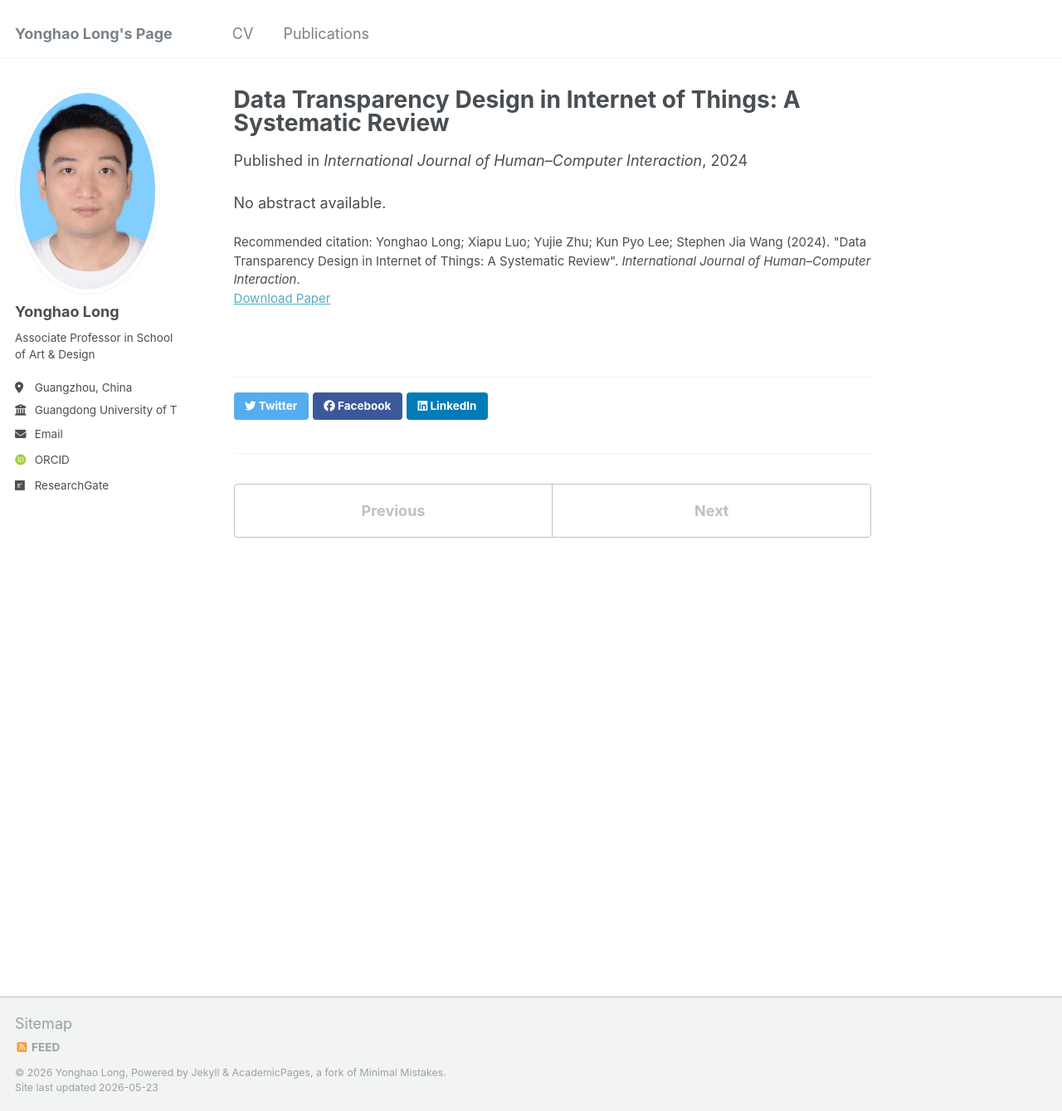
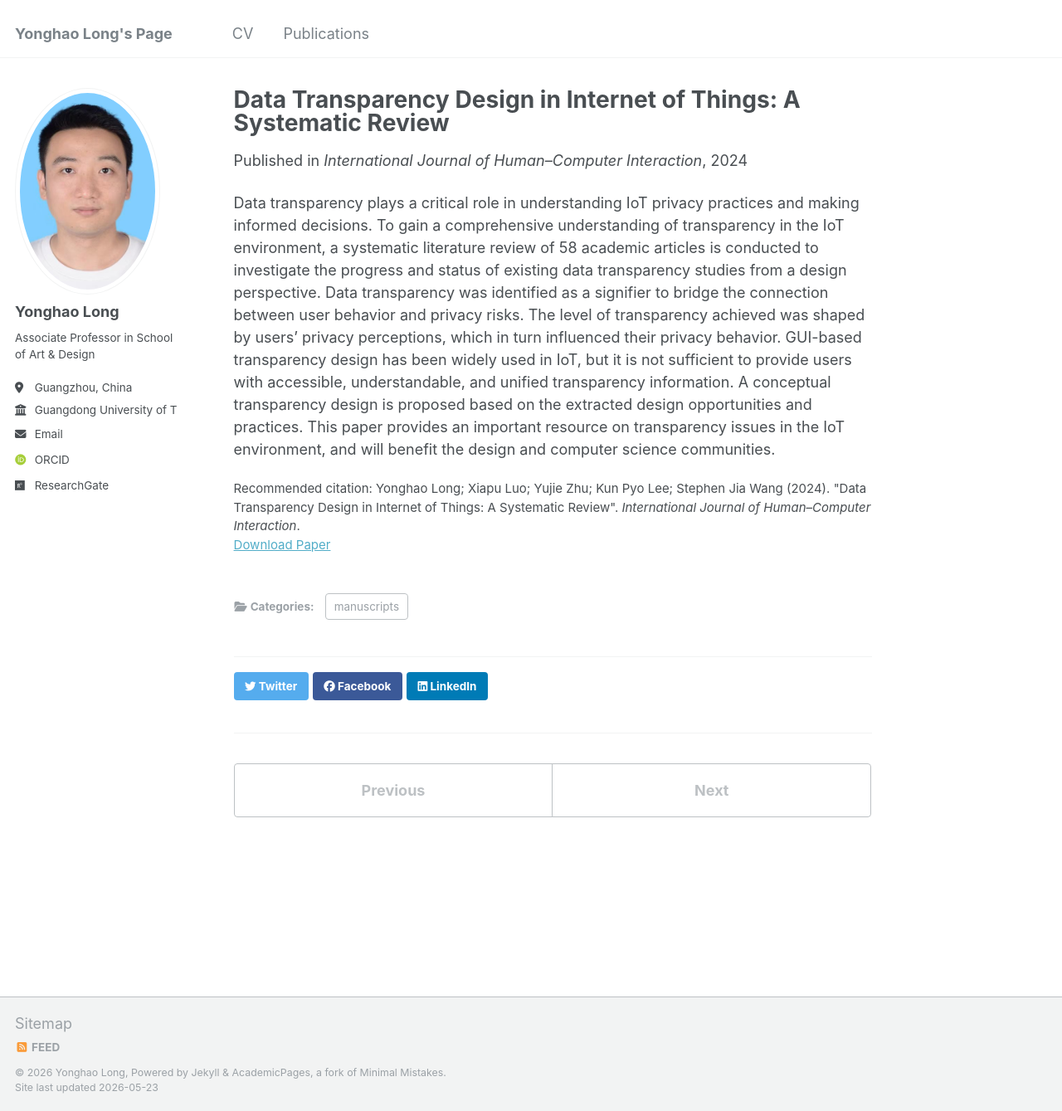
Before and after one commit to qoolyh/qoolyh.github.io, a Jekyll site: the page built from _publications/2024-data-transparency-design-in-internet-of-things-a-s.md, in a window 1280 px wide and 1339 px high. Shown: the whole window at 83% size. Built offline with Jekyll 4.4.1, drawn with Linux system fonts in a browser that asks for light colours; some web fonts are replaced.

Commit message:
Update 2024-data-transparency-design-in-internet-of-things-a-s.md

```diff
--- a/_publications/2024-data-transparency-design-in-internet-of-things-a-s.md
+++ b/_publications/2024-data-transparency-design-in-internet-of-things-a-s.md
@@ -1,12 +1,13 @@
 ---
 title: "Data Transparency Design in Internet of Things: A Systematic Review"
 collection: publications
+category: manuscripts
 permalink: /publication/2024-09-16-data-transparency-design-in-internet-of-things-a-s
-excerpt: 'No abstract available....'
+excerpt: 'A systematic literature review of 58 academic articles is conducted to investigate the progress and status of existing data transparency studies from a design perspective.'
 date: 2024-09-16
 venue: 'International Journal of Human–Computer Interaction'
 paperurl: 'https://doi.org/10.1080/10447318.2023.2228997'
 citation: 'Yonghao Long; Xiapu Luo; Yujie Zhu; Kun Pyo Lee; Stephen Jia Wang (2024). "Data Transparency Design in Internet of Things: A Systematic Review". <i>International Journal of Human–Computer Interaction</i>.'
 ---
 
-No abstract available.
+Data transparency plays a critical role in understanding IoT privacy practices and making informed decisions. To gain a comprehensive understanding of transparency in the IoT environment, a systematic literature review of 58 academic articles is conducted to investigate the progress and status of existing data transparency studies from a design perspective. Data transparency was identified as a signifier to bridge the connection between user behavior and privacy risks. The level of transparency achieved was shaped by users’ privacy perceptions, which in turn influenced their privacy behavior. GUI-based transparency design has been widely used in IoT, but it is not sufficient to provide users with accessible, understandable, and unified transparency information. A conceptual transparency design is proposed based on the extracted design opportunities and practices. This paper provides an important resource on transparency issues in the IoT environment, and will benefit the design and computer science communities.
```
